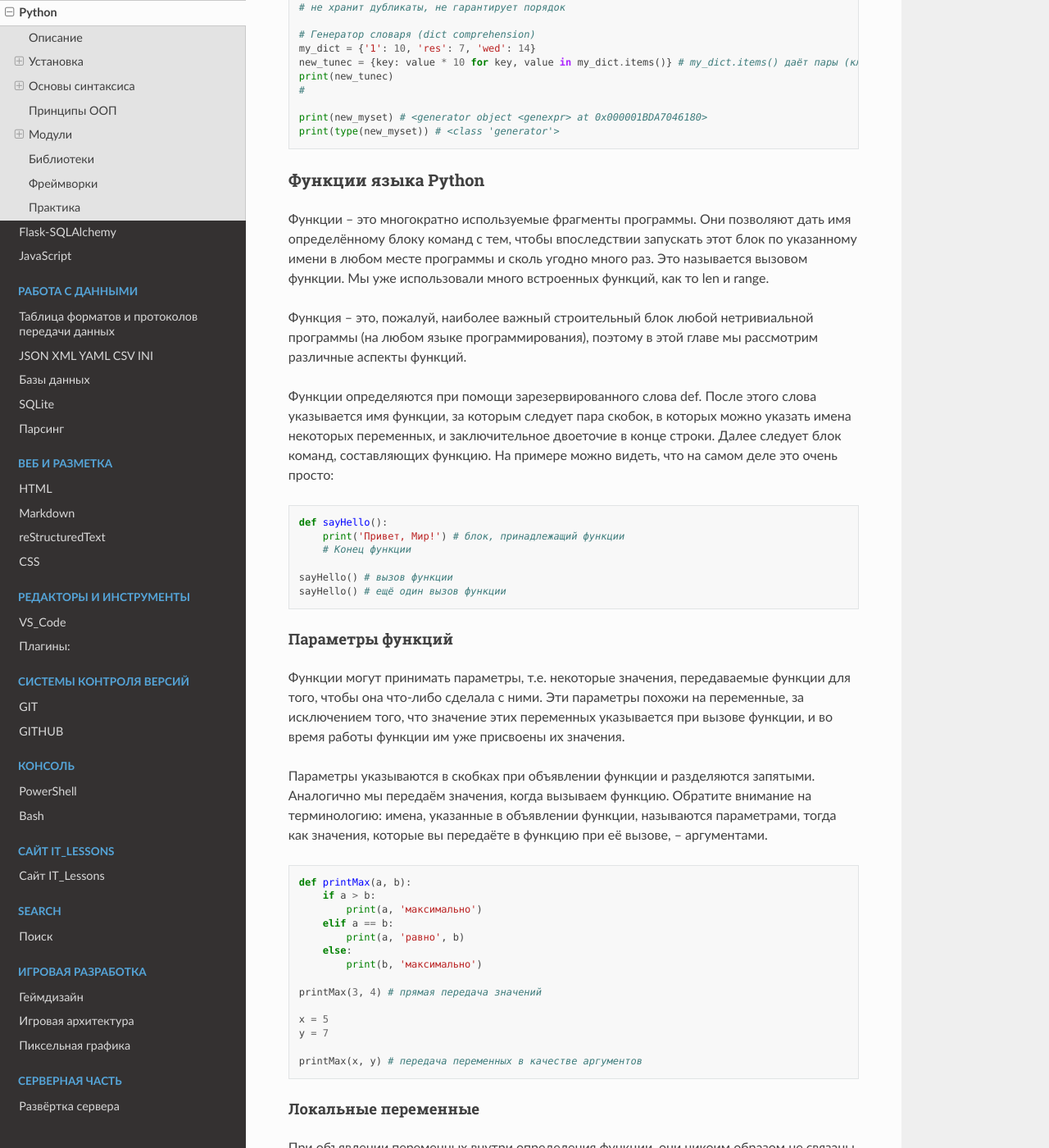
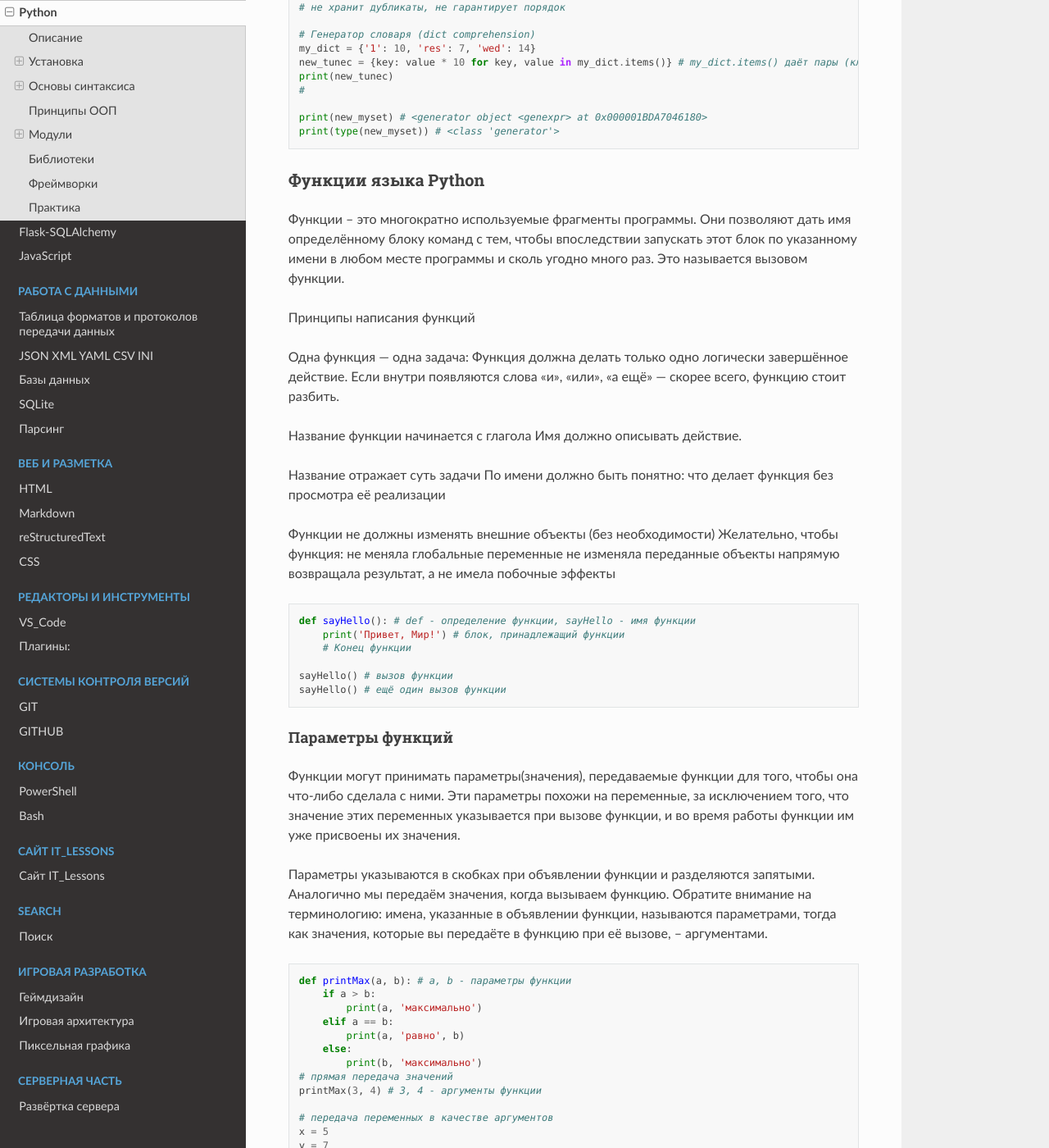
Before and after one commit to NMSprog/5_ITL, a Sphinx documentation site: the page built from source/Python/Python.rst, in a window 1280 px wide and 1400 px high, scrolled down 44346 px. Shown: the whole window at 82% size. Built offline with Sphinx 7.4.7 and the Read the Docs theme 3.1.0, drawn with Linux system fonts in a browser that asks for light colours; some of the changed text lies outside the part shown.

Commit message:
04.01.26 Изменения в функциях

```diff
--- a/source/Python/Python.rst
+++ b/source/Python/Python.rst
@@ -2468,19 +2468,31 @@ stat() — информация из ОС
 
 Функции – это многократно используемые фрагменты программы. Они позволяют дать имя определённому блоку команд с тем,
 чтобы впоследствии запускать этот блок по указанному имени в любом месте программы и сколь угодно много раз.
-Это называется вызовом функции. Мы уже использовали много встроенных функций, как то len и range.
-
-Функция – это, пожалуй, наиболее важный строительный блок любой нетривиальной программы (на любом языке программирования),
-поэтому в этой главе мы рассмотрим различные аспекты функций.
-
-Функции определяются при помощи зарезервированного слова def. После этого слова указывается имя функции, за которым следует
-пара скобок, в которых можно указать имена некоторых переменных, и заключительное двоеточие в конце строки.
-Далее следует блок команд, составляющих функцию. На примере можно видеть, что на самом деле это очень просто:
-
-
-.. code:: python
-
-    def sayHello():
+Это называется вызовом функции.
+
+Принципы написания функций
+
+Одна функция — одна задача:
+Функция должна делать только одно логически завершённое действие.
+Если внутри появляются слова «и», «или», «а ещё» — скорее всего, функцию стоит разбить.
+
+Название функции начинается с глагола
+Имя должно описывать действие.
+
+Название отражает суть задачи
+По имени должно быть понятно:
+что делает функция
+без просмотра её реализации
+
+Функции не должны изменять внешние объекты (без необходимости)
+Желательно, чтобы функция:
+не меняла глобальные переменные
+не изменяла переданные объекты напрямую
+возвращала результат, а не имела побочные эффекты
+
+.. code:: python
+
+    def sayHello(): # def - определение функции, sayHello - имя функции
         print('Привет, Мир!') # блок, принадлежащий функции
         # Конец функции
 
@@ -2490,9 +2502,9 @@ stat() — информация из ОС
 Параметры функций
 ^^^^^^^^^^^^^^^^^
 
-Функции могут принимать параметры, т.е. некоторые значения, передаваемые функции для того, чтобы она что-либо сделала с ними.
-Эти параметры похожи на переменные, за исключением того, что значение этих переменных указывается при вызове функции, и во время
-работы функции им уже присвоены их значения.
+Функции могут принимать параметры(значения), передаваемые функции для того, чтобы она что-либо сделала с ними.
+Эти параметры похожи на переменные, за исключением того, что значение этих переменных
+указывается при вызове функции, и во время работы функции им уже присвоены их значения.
 
 Параметры указываются в скобках при объявлении функции и разделяются запятыми. Аналогично мы передаём значения, когда вызываем функцию.
 Обратите внимание на терминологию: имена, указанные в объявлении функции, называются параметрами, тогда как значения, которые вы передаёте
@@ -2501,21 +2513,20 @@ stat() — информация из ОС
 
 .. code:: python
 
-    def printMax(a, b):
+    def printMax(a, b): # a, b - параметры функции
         if a > b:
             print(a, 'максимально')
         elif a == b:
             print(a, 'равно', b)
         else:
             print(b, 'максимально')
-
-    printMax(3, 4) # прямая передача значений
-
+    # прямая передача значений
+    printMax(3, 4) # 3, 4 - аргументы функции
+
+    # передача переменных в качестве аргументов
     x = 5
     y = 7
-
-    printMax(x, y) # передача переменных в качестве аргументов
-
+    printMax(x, y)
 
 Локальные переменные
 ^^^^^^^^^^^^^^^^^^^^
@@ -2638,7 +2649,8 @@ global достаточно ясно показывает, что перемен
 Переменное число параметров
 ^^^^^^^^^^^^^^^^^^^^^^^^^^^
 
-Иногда бывает нужно определить функцию, способную принимать любое число параметров. Этого можно достичь при помощи звёздочек (сохраните как function_varargs.py):
+Иногда бывает нужно определить функцию, способную принимать любое число параметров.
+Этого можно достичь при помощи звёздочек (сохраните как function_varargs.py):
 
 
 .. code:: python
@@ -2681,13 +2693,22 @@ global достаточно ясно показывает, что перемен
 Оператор “return”
 ^^^^^^^^^^^^^^^^^
 
-Оператор return используется для возврата[5] из функции, т.е. для прекращения её работы и выхода из неё. При этом можно также вернуть некоторое значение из функции.
-
-.. code:: python
-
-    #!/usr/bin/python
-    # Filename: func_return.py
-
+Оператор return используется для возврата из функции, т.е. для прекращения её работы и выхода из неё. При этом можно также вернуть некоторое значение из функции.
+
+.. code:: python
+
+    # Просто выводит на экран
+    def print(str):
+        print("Выведит текст в консоль")
+
+    # return возвращает значение для дальнейшего использования
+    def add(a, b):
+        return a + b # Возвращает результат выражения
+
+    result = add(3, 5)
+    print(result)  # 8  тут может быть любой код.
+
+    # return - возвращает значение в зависимости от условия
     def maximum(x, y):
         if x > y:
             return x
@@ -2698,9 +2719,10 @@ global достаточно ясно показывает, что перемен
 
     print(maximum(2, 3))
 
+return - заавершает действие фунции
+
 Стандартные Функции:
 ^^^^^^^^^^^^^^^^^^^^
-
 
 1. Функции ввода / вывода
 print() — вывод данных
@@ -3559,17 +3581,25 @@ next() — возвращает следующий элемент итерато
 Строки документации
 -------------------
 
-Python имеет остроумную особенность, называемую строками документации, обычно обозначаемую сокращённо docstrings.
-Это очень важный инструмент, которым вы обязательно должны пользоваться, поскольку он помогает лучше документировать
-программу и облегчает её понимание. Поразительно, но строку документации можно получить, например, из функции, даже во время выполнения программы!
-
-.. code:: python
-
-    def printMax(x, y):
-        '''Выводит максимальное из двух чисел.
-
-        Оба значения должны быть целыми числами.'''
-        x = int(x) # конвертируем в целые, если возможно
+Python имеет строки документации, обычно обозначаемую сокращённо docstrings.
+Важный инструмент, помогает лучше документировать программу и облегчает её понимание.
+Строку документации можно получить, из функции, даже во время выполнения программы!
+
+.. code:: python
+
+    def print_max(x, y):
+        # Args: Выводит текст в подсказках при наведение на функцию
+        """
+        Выводит наибольшее из двух чисел.
+
+        Args:
+            x (int): первое число
+            y (int): второе число
+
+        Returns:
+            None
+        """
+        x = int(x)  # конвертируем в целые, если возможно
         y = int(y)
 
         if x > y:
@@ -3577,8 +3607,85 @@ Python имеет остроумную особенность, называем
         else:
             print(y, 'наибольшее')
 
-    printMax(3, 5)
-    print(printMax.__doc__)
+
+    print_max(3, 5)
+    print(print_max.__doc__)
+
+
+Изменяемые объекты в функции
+----------------------------
+
+При передаче изменяемых объектов в функцию, в случаи изменения объекта в функции объект
+в не функции тоже изменится.
+
+.. code:: python
+
+    def add_item(items):         # параметр — список (изменяемый объект)
+    items.append("яблоко")       # изменяем объект внутри функции
+
+    basket = ["хлеб", "молоко"]  # исходный список
+
+    add_item(basket)             # передаём список в функцию
+    print(basket)                # объект изменился и вне функции
+
+    # Как избежать изменения внешнего объекта
+    def add_item_copy(items):
+    new_items = items.copy()     # создаём копию
+    new_items.append("яблоко")
+    return new_items
+
+    basket = ["хлеб", "молоко"]
+    new_basket = add_item_copy(basket)
+
+    print(basket)                # исходный список не изменился
+    print(new_basket)            # изменённая копия
+
+Рекурсивная функция
+-------------------
+
+Рекурсивная функция — это функция, которая вызывает саму себя. Она должна иметь
+условие выхода, иначе вызовы будут бесконечными, и программа завершится с ошибкой.
+
+.. code:: python
+
+    def calc_f(num):
+        if type(num) is not int:
+            raise TypeError('integer')
+        if num <= 0:
+            raise ValueError('positive')
+
+        if num == 1:
+            return 1
+        return calc_f(num -1) * num # В рекурсивных вызовах сначала идёт углубление (убывание), а потом разворачивание (увеличение).
+
+
+    calc_f('10') # Факториал 10!  == 10*9*8*7*6*5*4*3*2*1
+
+Присвоение переменой функции
+----------------------------
+
+В Python функции можно присваивать переменным, потому что функции — это объекты.
+
+.. code:: python
+
+    def hello(): # (применяется для хранения в структуре данных (списки, словари) когда нужно выполнить несколько операций по очереди
+        print("Привет!")
+    greet = hello  # Присваиваем функцию переменной
+                   # Теперь greet — это тоже hello
+    greet()  # Выведет: Привет!
+
+    def outer(): # Возврат функции как переменную. (применяется для замыкания, фабрики функций)
+        def inner():
+            print("Я внутри!")
+        return inner  # Без скобок!
+    func = outer()  # Теперь func = inner
+    func()  # Выведет: Я внутри!
+
+    def double_call(func): # Передаем функцию как аргумент (применяется для сортировка, фильтрация)
+        func()
+        func()
+    double_call(hello)
+
 
 Классы
 ------
```
